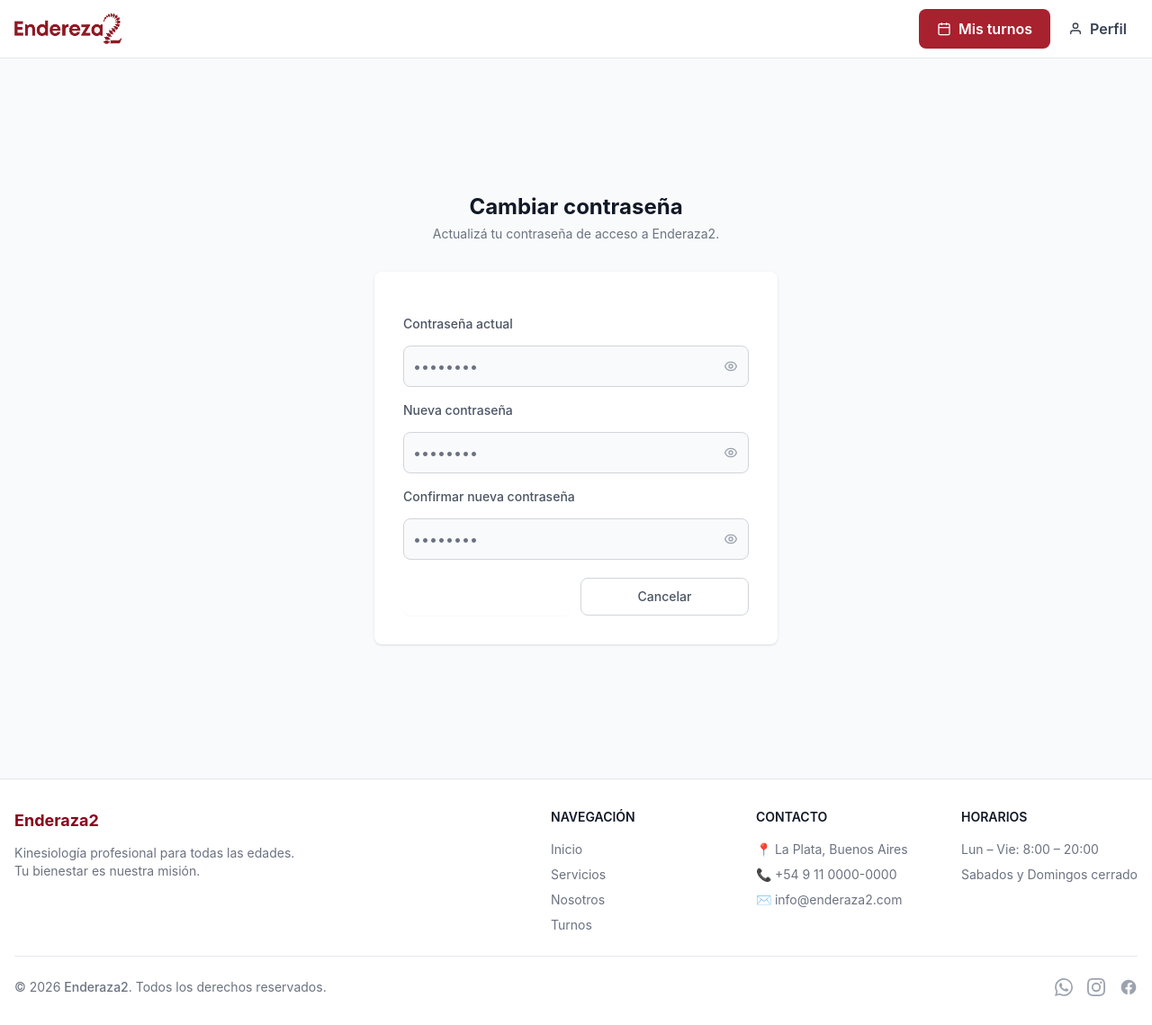
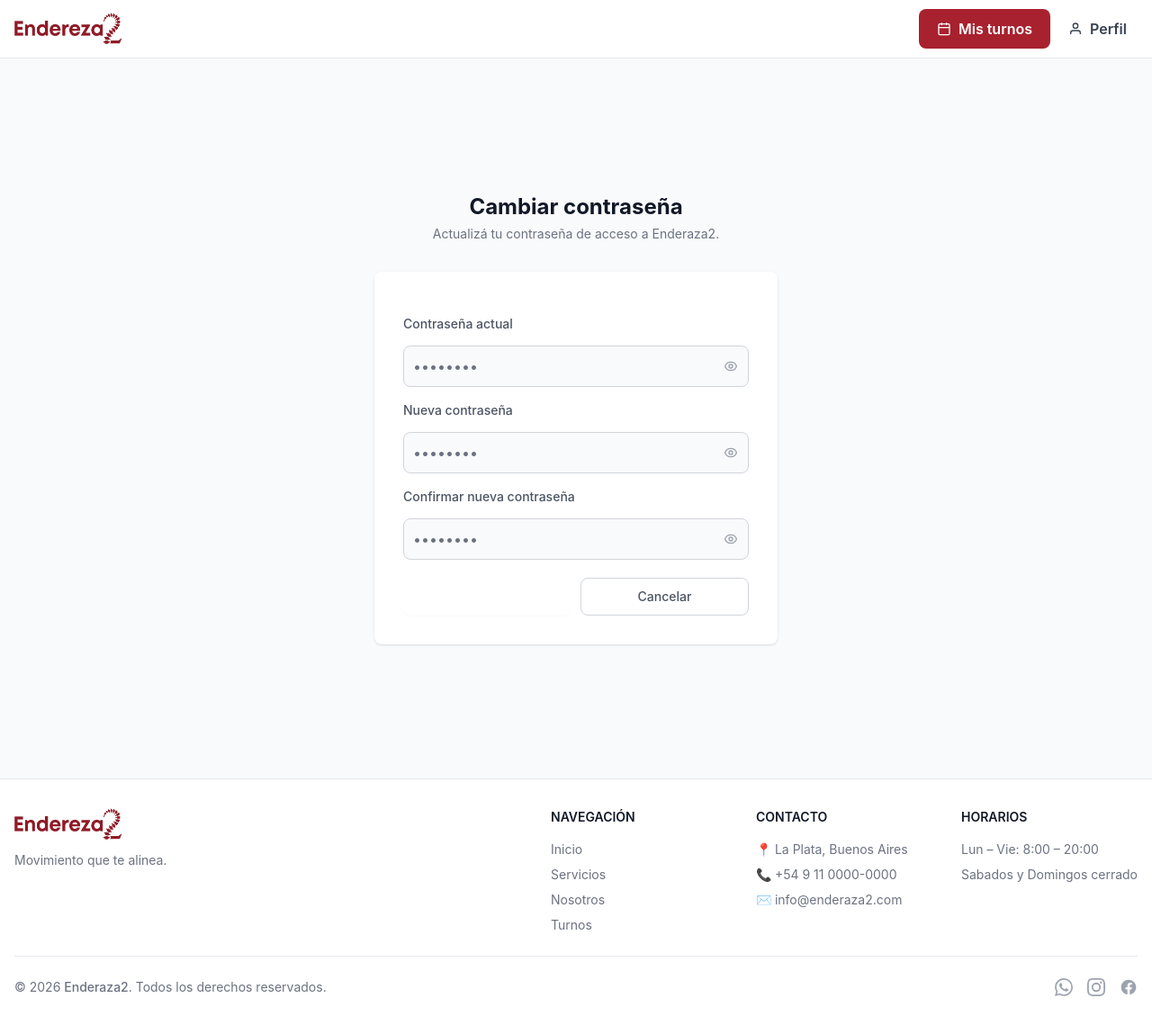
Before and after one commit to ShadowGhost23714/Endereza2, a Django app: page /accounts/change_password/ in a window 1280 px wide. Shown: the whole page at 90% size. Run offline with Django 5.2, Linux system fonts and the light colour scheme; the visitor is signed in with stand-in values (Sample User, id 1); some libraries are stand-ins or nearby versions.

Commit message:
fix: nuevo logo

```diff
--- a/templates/_base.html
+++ b/templates/_base.html
@@ -29,7 +29,7 @@
                 <a href="{% url 'core:home' %}" class="flex items-center">
                     <!-- cambiar el logo dependiendo de si es modo oscuro o dia-->
 
-                        <img src="{% static 'img/full logo.png' %}" class="mr-3 h-6 sm:h-9" alt="Enderaza2 Logo" />
+                        <img src="{% static 'img/full_logo_sin_fondo.png' %}" class="mr-3 h-6 sm:h-9" alt="Enderaza2 Logo" />
 
                 </a>
 
@@ -148,10 +148,10 @@
                 <!-- Brand -->
                 <div class="mb-2 md:mb-0">
                     <a href="/" class="flex items-center gap-2 mb-3">
-                        <span class="text-lg font-bold text-primary-700 dark:text-white">Enderaza2</span>
+                        <img src="{% static 'img/full_logo_sin_fondo.png' %}" class="mr-3 h-6 sm:h-9" alt="Enderaza2 Logo" />
                     </a>
                     <p class="text-sm text-gray-500 dark:text-gray-400 max-w-xs">
-                        Kinesiología profesional para todas las edades. Tu bienestar es nuestra misión.
+                        Movimiento que te alinea.
                     </p>
                 </div>
 
```
Also changed, not shown: static/img/full logo + slogan sin fondo.png (added), static/img/full_logo_sin_fondo.png (added).
